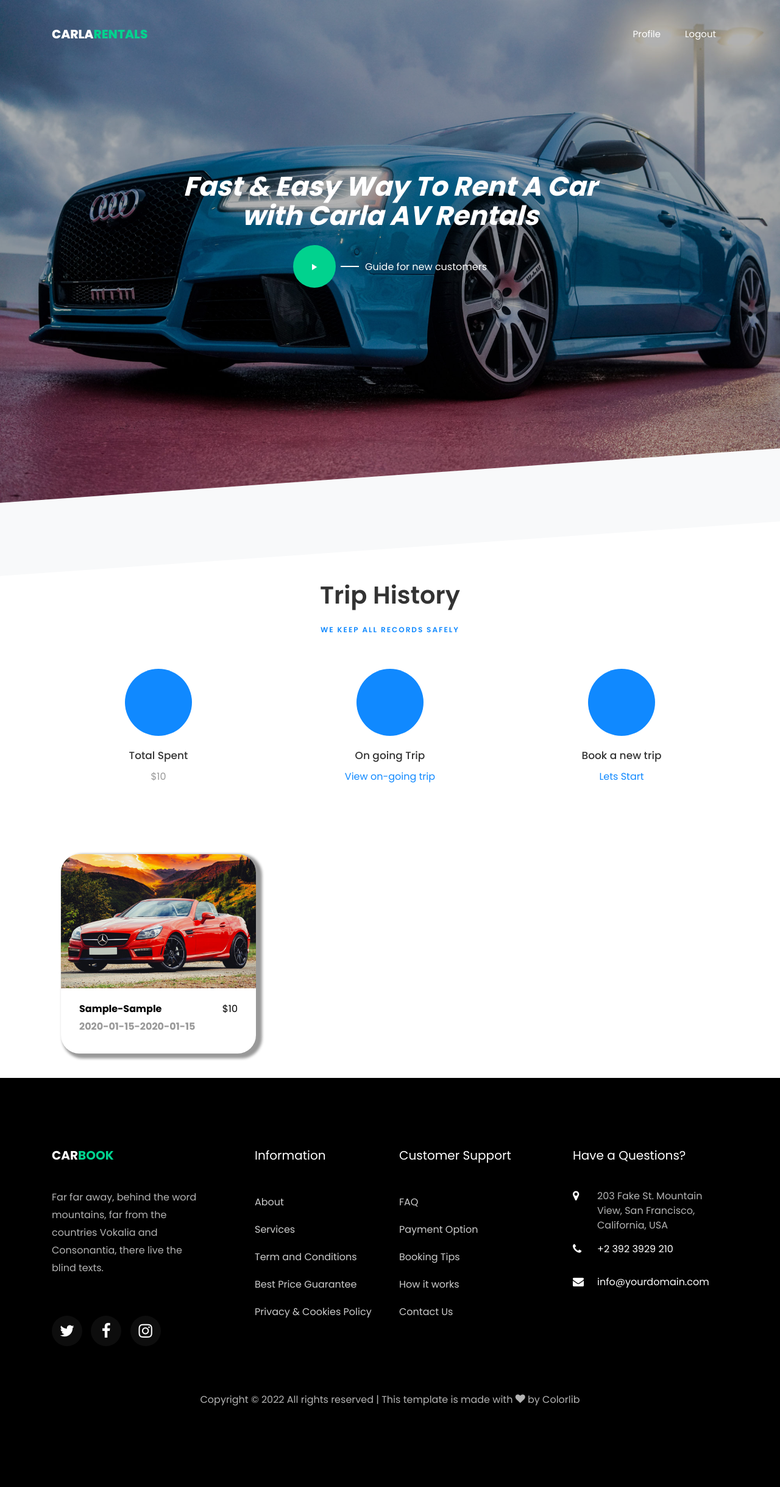
After one commit to pallav2798/281-carla, a Django app: page /trip/trip-history in a window 1280 px wide. The commit adds this page. Shown: the whole page at 61% size. Run offline with Django 4.2, Linux system fonts and the light colour scheme; a user stored in the database is signed in; tables that the repository leaves empty hold one stand-in row (values such as "Sample post"); some libraries are stand-ins or nearby versions; some web fonts are replaced.

Commit message:
trip history

```diff
--- a/carla_rentals/car/views.py
+++ b/carla_rentals/car/views.py
@@ -113,6 +113,7 @@ class BookCarView(View):
         transaction.card_number=request.POST['card_number']
         transaction.card_name=request.POST['card_name']
         transaction.cvv = request.POST['cvv']
+        trip.price=transaction.amount
 
         trip.save()
         transaction.save()
--- a/carla_rentals/templates/webapp/base.html
+++ b/carla_rentals/templates/webapp/base.html
@@ -41,10 +41,9 @@
                   <li class="nav-item"><a href="{% url 'car_asset' %}" class="nav-link">Add Car</a></li>
                   {% elif request.session.role == 'customer'%}
                   <li class="nav-item"><a href="{% url 'current-trip' pk=request.user.id %}" class="nav-link">Current Trip</a></li>
+                  <li class="nav-item"><a href="{% url 'trip-history'  %}" class="nav-link">Trip History</a></li>
                   {% endif %}
 
-                  <li class="nav-item"><a href="services.html" class="nav-link">Services</a></li>
-                  <li class="nav-item"><a href="pricing.html" class="nav-link">Pricing</a></li>
                   <li class="nav-item"><a href="{% url 'profile' pk=request.session.user_id %}" class="nav-link">Profile</a></li>
                   <li class="nav-item"><a href="{% url 'logout' %}" class="nav-link">Logout</a></li>
                 </ul>
--- /dev/null
+++ b/carla_rentals/templates/webapp/trip-history.html
@@ -0,0 +1,80 @@
+{% extends 'webapp/base.html' %}
+
+
+{% block content %}
+
+<section class="ftco-section">
+    <div class="container">
+        <div class="row justify-content-center mb-5">
+            <div class="col-md-7 text-center heading-section ftco-animate">
+                <h2 class="mb-3">Trip History</h2>
+                <span class="subheading">We keep all records safely</span>
+            </div>
+        </div>
+        <div class="row">
+            <div class="col-md-4">
+                <div class="services services-2 w-100 text-center">
+                    <div class="icon d-flex align-items-center justify-content-center"><span
+                            class="flaticon-route"></span></div>
+                    <div class="text w-100">
+                        <h3 class="heading mb-2">Total Spent</h3>
+                        <p>${{amount}}</p>
+                    </div>
+                </div>
+            </div>
+            <div class="col-md-4">
+                <div class="services services-2 w-100 text-center">
+                    <div class="icon d-flex align-items-center justify-content-center"><span
+                            class="flaticon-route"></span></div>
+                    <div class="text w-100">
+                        <h3 class="heading mb-2">On going Trip</h3>
+                        {% if status %}
+                        <a href="{% url 'current-trip' pk=request.user.id %}">View on-going trip</a>
+                        {% else %}
+                        <p>No on-going trip</p>
+                        {% endif %}
+                    </div>
+                </div>
+            </div>
+            <div class="col-md-4">
+                <div class="services services-2 w-100 text-center">
+                    <div class="icon d-flex align-items-center justify-content-center"><span
+                            class="flaticon-route"></span></div>
+                    <div class="text w-100">
+                        <h3 class="heading mb-2">Book a new trip</h3>
+                        <a href="{% url 'home-page' %}">Lets Start</a>
+                    </div>
+                </div>
+            </div>
+
+        </div>
+    </div>
+</section>
+
+<div class="container">
+    <div class="row">
+
+        {% for trip in trips %}
+
+        <div class="col-md-4">
+            <div class="col-md-12" style="margin: auto;">
+                <div class="car-wrap ftco-animate" style="box-shadow: 6px 4px 4px 4px; border-radius: 30px;">
+                    <div class="img d-flex align-items-end"
+                        style="background-image: url(/static/images/car-1.jpg); border-radius: 30px 30px 0px 0px;">
+                    </div>
+                    <div class="text">
+                        <span style="float: right;color: black;" > ${{trip.price}} </span>
+                        <b style="font-weight: bold;color: black;">{{trip.source}}-{{trip.destination}}</b><br>
+                        <b style="font-weight: bold">{{trip.start_time}}-{{trip.end_time}}</b>
+                    </div>
+                </div>
+            </div>
+        </div>
+        {% endfor %}
+
+    </div>
+</div>
+
+
+
+{% endblock %}
--- a/carla_rentals/trip/urls.py
+++ b/carla_rentals/trip/urls.py
@@ -1,8 +1,9 @@
 from django.urls import path
-from .views import CurrentTripView, EndTripView, SellerCarTrips
+from .views import CurrentTripView, EndTripView, SellerCarTrips, TripHistoryView
 
 urlpatterns = [
     path('seller-car-trips/<int:pk>', SellerCarTrips.as_view(), name='seller_car_trips'),
     path('current-trip/<int:pk>',CurrentTripView.as_view(),name="current-trip"),
-    path('end-trip/<int:pk>' , EndTripView.as_view(),name="end-trip" )
+    path('end-trip/<int:pk>' , EndTripView.as_view(),name="end-trip" ),
+    path('trip-history',TripHistoryView.as_view(),name="trip-history")
 ]
--- a/carla_rentals/trip/views.py
+++ b/carla_rentals/trip/views.py
@@ -1,3 +1,4 @@
+from re import A
 from django.shortcuts import render
 from .models import Transaction, Trips
 from django.views import View
@@ -21,6 +22,24 @@ class SellerCarTrips(View):
         return render(request, 'webapp/seller-car-trips.html',
             context={'transactions':trans, 'car_model':car_model, 'car_company':car_company,'price_ph':car_price_ph,'price_pd':car_price_pd})
 
+
+class TripHistoryView(View):
+    def get(self,request):
+        trips = Trips.objects.filter(user=Users.objects.get(user=request.user).id)
+        amount=0
+        status=None
+        for trip in trips:
+            amount+=trip.price
+            print(trip.price)
+            if trip.status == "True":
+                status=trip
+                print(status)
+        context={
+            "trips":trips,
+            "amount":amount,
+            "status":status
+        }
+        return render(request,"webapp/trip-history.html",context)
 
 class CurrentTripView(View):
     def get(self,request,pk):
```
